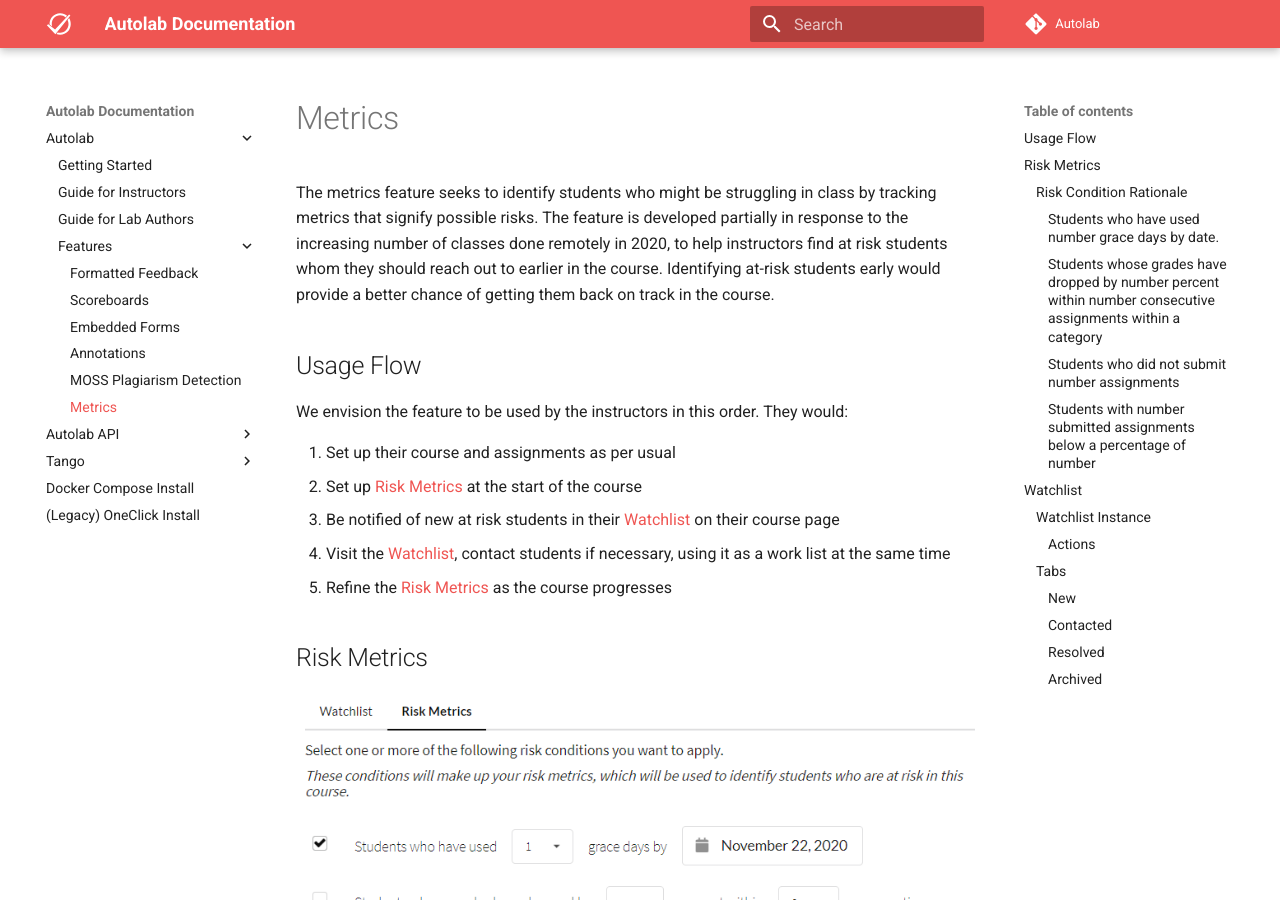
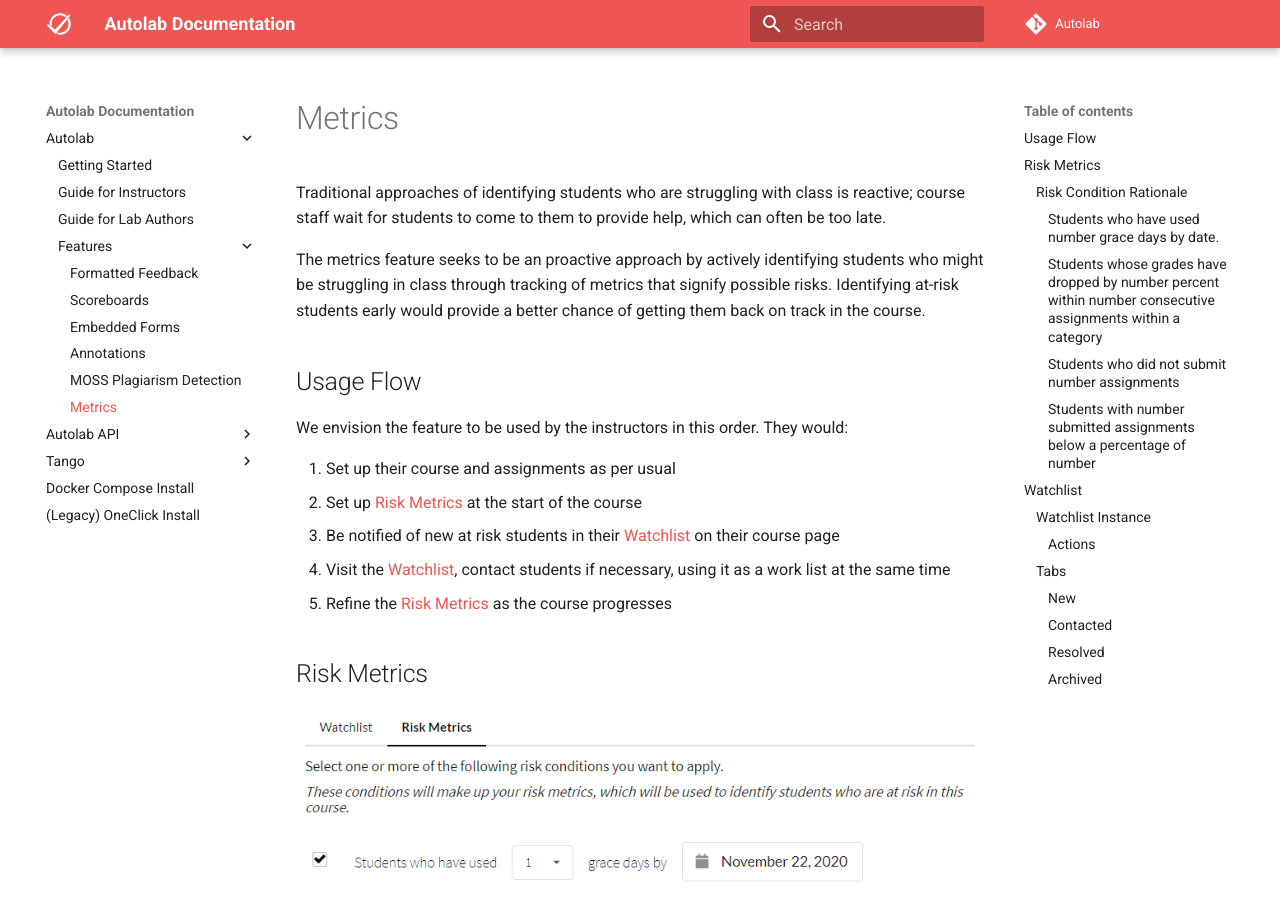
Before and after one commit to muaziqbal/Autolab, an MkDocs documentation site: the page built from docs/features/metrics.md, in a window 1280 px wide and 900 px high. Built offline with MkDocs 1.6.1 and Material for MkDocs 9.7.7, drawn with Linux system fonts in a browser that asks for light colours; comment, search, counter and statistics services are not loaded.

Commit message:
Update Metrics Feature Introduction

```diff
--- a/docs/features/metrics.md
+++ b/docs/features/metrics.md
@@ -1,6 +1,9 @@
 # Metrics
 
-The metrics feature seeks to identify students who might be struggling in class by tracking metrics that signify possible risks. The feature is developed partially in response to the increasing number of classes done remotely in 2020, to help instructors find at risk students whom they should reach out to earlier in the course. Identifying at-risk students early would provide a better chance of getting them back on track in the course.
+Traditional approaches of identifying students who are
+struggling with class is reactive; course staff wait for students to come to them to provide help, which can often be too late.
+
+The metrics feature seeks to be an proactive approach by actively identifying students who might be struggling in class through tracking of metrics that signify possible risks. Identifying at-risk students early would provide a better chance of getting them back on track in the course.
 
 
 ## Usage Flow
```
